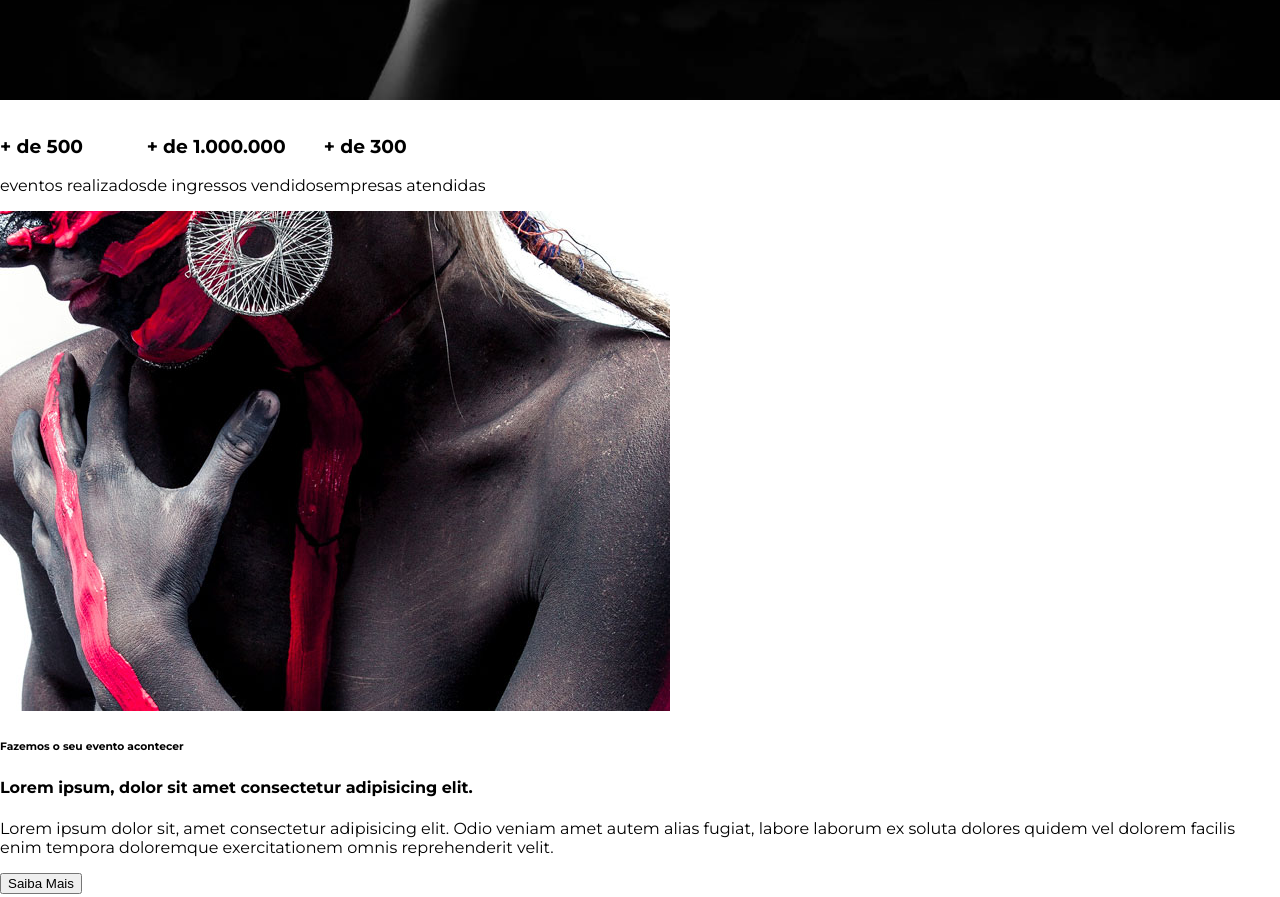
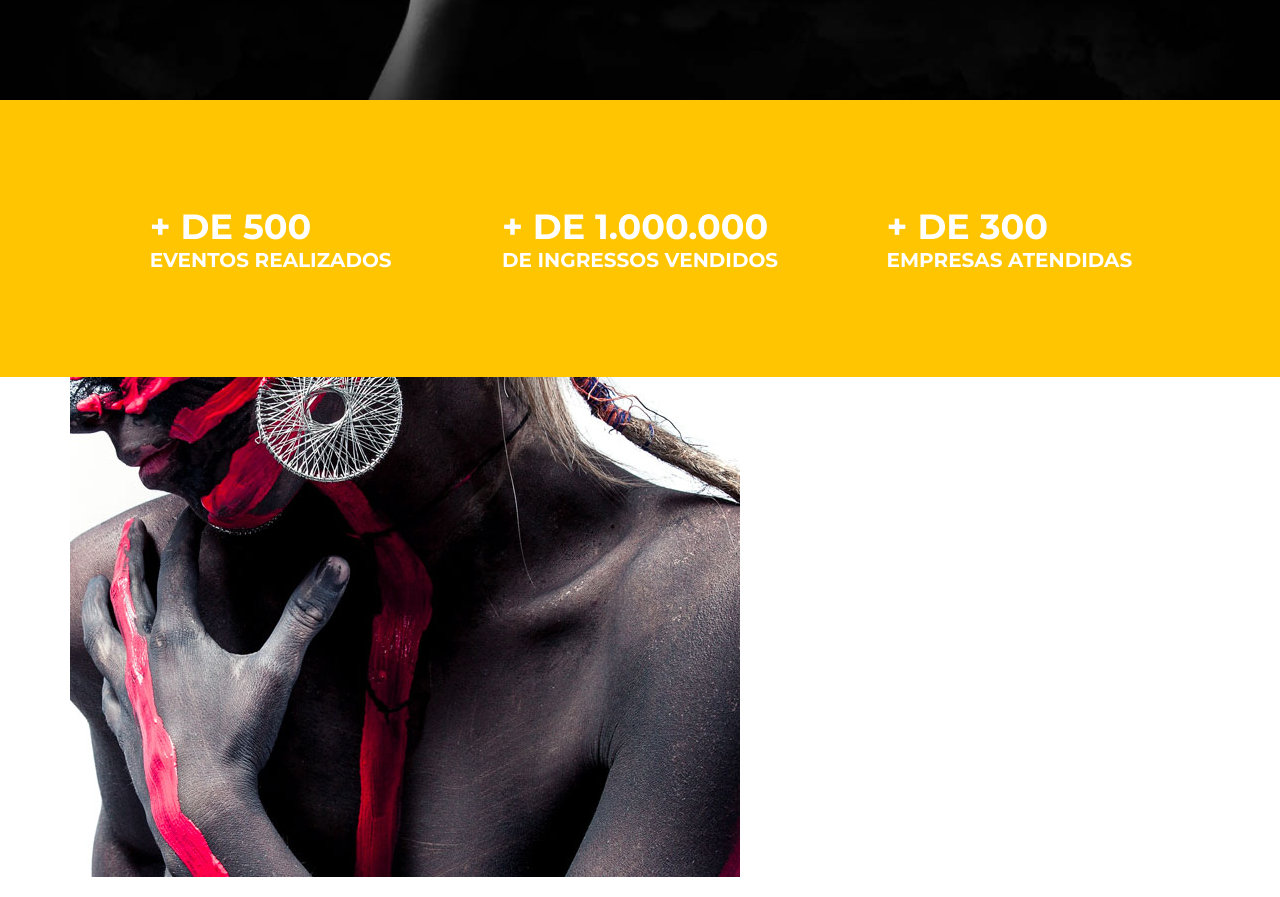
Before and after one commit to dioliviers/studion, a website: page src/index.html in a window 1280 px wide. Shown: the part 700-1597 px from the top of the page. Drawn offline with Linux system fonts and the light colour scheme.

Commit message:
feat(insersed section,background yellow and letters)

```diff
--- a/src/index.html
+++ b/src/index.html
@@ -2,15 +2,15 @@
 <html lang="pt-BR">
 
 <head>
-    <meta charset="UTF-8">
-    <meta http-equiv="X-UA-Compatible" content="IE=edge">
-    <meta name="viewport" content="width=, initial-scale=1.0" />
-    <link rel="stylesheet" href="style.css">
+    <meta charset="UTF-8" />
+    <meta name="viewport" content="width=device-width, initial-scale=1.0" />
+    <link rel="stylesheet" href="style.css" />
     <title>Studion</title>
 </head>
 
 <body>
     <nav class="navbar">
+        <div class="container navbar__container">
             <h1 class="logo-studion">
                 Studi<span class="copy--primary">on</span>
                 <span class="logo-studion__subtitle">Eventos</span>
@@ -42,15 +42,18 @@
                     </a>
                 </li>
             </ul>
+        </div>
     </nav>
 
     <header>
         <div id="slider">
             <div class="slide">
                 <img class="slide__background-image" src="./images/banner.jpg" alt="Studion Banner" />
-
                 <div class="slide__copy">
-                    <h6><span class="copy--primary">Próximo evento</span> - Dia 25 de setembro às 19h</h6>
+                    <h6>
+                        <span class="copy--primary">Próximo evento</span> - Dia 25 de
+                        setembro às 19h
+                    </h6>
                     <h2><span class="copy--primary">Creative</span> Minds</h2>
                     <button class="btn btn--slide">Saiba Mais</button>
                 </div>
@@ -59,26 +62,38 @@
     </header>
 
     <main>
-        <section>
-            <ul>
+        <section id="counter">
+            <ul class="container counter__container">
                 <li>
-                    <h3>+ de 500</h3>
+                    <h3>
+                        + de 500
+                        <small>
                             eventos realizados
+                        </small>
+                    </h3>
                 </li>
                 <li>
-                    <h3>+ de 1.000.000</h3>
+                    <h3>
+                        + de 1.000.000
+                        <small>
                             de ingressos vendidos
+                        </small>
+                    </h3>
                 </li>
                 <li>
-                    <h3>+ de 300</h3>
+                    <h3>
+                        + de 300
+                        <small>
                             empresas atendidas
+                        </small>
+                    </h3>
                 </li>
             </ul>
         </section>
 
-        <section>
-            <div>
-                <img src="./images/institutional.jpg" />
+        <section class="container institutional">
+            <img class="institutional__image" src="./images/institutional.jpg" alt="Studion institutional" />
+            <div class="institutional__copy">
                 <h6>Fazemos o seu evento acontecer</h6>
                 <h4>Lorem ipsum, dolor sit amet consectetur adipisicing elit.</h4>
                 <p>
@@ -87,7 +102,7 @@
                     quidem vel dolorem facilis enim tempora doloremque exercitationem
                     omnis reprehenderit velit.
                 </p>
-                <button>Saiba Mais</button>
+                <button class="btn btn--institutional">Saiba Mais</button>
             </div>
         </section>
 
@@ -122,3 +137,15 @@
 </body>
 
 </html>
+© 2021 GitHub, Inc.
+Terms
+Privacy
+Security
+Status
+Docs
+Contact GitHub
+Pricing
+API
+Training
+Blog
+About
--- a/src/style.css
+++ b/src/style.css
@@ -1,19 +1,32 @@
-@import url('https://fonts.googleapis.com/css2?family=Montserrat:wght@300;400;700;900&display=swap');
+@import url("https://fonts.googleapis.com/css2?family=Montserrat:wght@300;400;500;700;900&family=Roboto&display=swap");
 
 * {
   box-sizing: border-box;
 }
 
 :root {
-  font-family: 'Montserrat', sans-serif;
+  font-family: "Montserrat", sans-serif;
   font-size: 16px;
+  --color-copy: #333;
   --color-primary: #ffc500;
   --default-padding: 1rem;
+  color: var(--color-copy);
 }
 
 body {
   margin: 0;
   padding-top: 7.75rem;
+}
+
+header,
+main,
+footer {
+  overflow-x: hidden;
+}
+
+.container {
+  max-width: 1140px;
+  margin: 0 auto;
 }
 
 ul {
@@ -25,18 +38,21 @@ ul {
 .navbar {
   position: fixed;
   z-index: 1;
+  top: 0;
+  left: 0;
+  width: 100%;
+  background-color: #000; /* vermelho / verde / azul / transparência - 0 - F */
+  color: #fff;
+}
+
+.navbar__container {
   display: grid;
   grid-template-columns: 1fr 9fr;
   align-items: center;
-  top: 0;
-  left: 0;
 
   width: 100vw;
   height: 7.75rem;
   padding: 0 1rem;
-
-  background-color: #000; /* vermelho / verde / azul / transparência - 0 - F */
-  color: #fff;
 }
 
 .navbar__links {
@@ -131,8 +147,31 @@ ul {
 
 .btn:hover,
 .btn:active,
-.btn:focus {
+.btn:focus,
+.btn--institutional {
   border-color: var(--color-primary);
   background-color: var(--color-primary);
   color: #fff;
 }
+
+#counter {
+  background-color: var(--color-primary);
+  color: #fff;
+  text-transform: uppercase;
+}
+
+.counter__container {
+  display: grid;
+  grid-template-columns: repeat(auto-fill, minmax(300px, 1fr));
+  place-items: center;
+  padding: 4.375rem 1rem;
+}
+
+.counter__container h3 {
+  font-size: 2.1875rem;
+}
+
+.counter__container h3 small {
+  display: block;
+  font-size: 1.25rem;
+}
```
Lines whose indentation alone changed are shown as unchanged.
